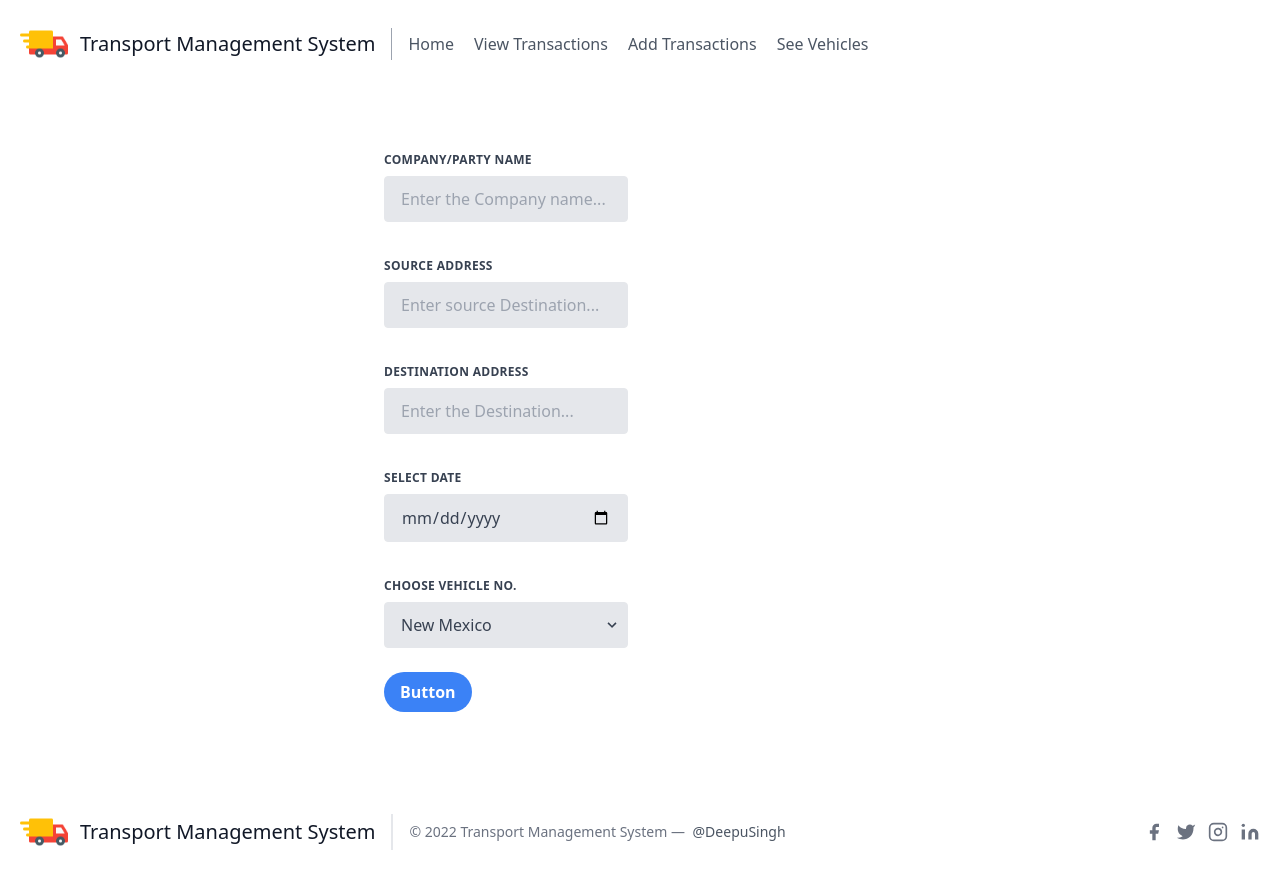
After one commit to gofordeepu/Trasnport_Management, a Flask app: page /addtransactions in a window 1280 px wide. The commit adds this page. Run offline with Flask 2, Linux system fonts and the light colour scheme; some libraries are stand-ins or nearby versions.

Commit message:
created new templates for corresponding pages and added some routes in app.py

```diff
--- a/app.py
+++ b/app.py
@@ -1,11 +1,31 @@
-from flask import Flask,render_template
+from flask import Flask,render_template,request
 
 app = Flask(__name__)
-
+# homepage
 @app.route('/')
 def home():
     return render_template("home.html")
 
+# see transactions
+@app.route('/transactions')
+def see_transactions():
+    return render_template("see_transactions.html")
+
+# add transactions
+@app.route('/addtransactions',methods=['GET','POST'])
+def add_transactions():
+    if request.method=='POST':
+        print(request.form['company'])
+        return render_template('add_transactions.html')
+    else:
+        return render_template("add_transactions.html")
+
+# see vehicals
+@app.route('/vehicals')
+def see_vehicals():
+    return render_template("see_vehicals.html")
+
+
 # main driver function
 if __name__ == '__main__':
     app.run(debug=True)
--- a/static/css/style.css
+++ b/static/css/style.css
@@ -2,3 +2,11 @@
    height: 3em;
    width: 3em;
 }
+
+header{
+   margin-bottom: 5%;
+}
+
+#addT{
+   margin:5% auto 5% auto
+}
--- /dev/null
+++ b/templates/add_transactions.html
@@ -0,0 +1,75 @@
+<html lang="en">
+<head>
+    <meta charset="UTF-8">
+    <meta http-equiv="X-UA-Compatible" content="IE=edge">
+    <meta name="viewport" content="width=device-width, initial-scale=1.0">
+    <title>Transport Management System</title>
+    <link rel="icon" href="../static/imgs/delivery-truck.png">
+    <link rel="stylesheet" href="../static/css/style.css">
+    <script src="https://cdn.tailwindcss.com"></script>
+</head>
+<body>
+<!-- header -->
+{% include 'header.html' %}
+
+<!-- section -->
+<form class="w-full max-w-lg" id="addT" action="/addtransactions" method="post">
+    <div class="flex flex-wrap -mx-3 mb-6">
+      <div class="w-full md:w-1/2 px-3 mb-6 md:mb-0">
+        <label class="block uppercase tracking-wide text-gray-700 text-xs font-bold mb-2" for="grid-first-name">
+          Company/Party Name
+        </label>
+        <input name="company" class="appearance-none block w-full bg-gray-200 text-gray-700 border border-black-500 rounded py-3 px-4 mb-3 leading-tight focus:outline-none focus:bg-white" id="grid-first-name" type="text" placeholder="Enter the Company name..." required>
+      </div>
+    </div>
+    <div class="flex flex-wrap -mx-3 mb-6">
+        <div class="w-full md:w-1/2 px-3 mb-6 md:mb-0">
+          <label class="block uppercase tracking-wide text-gray-700 text-xs font-bold mb-2" for="grid-first-name">
+            Source Address
+          </label>
+          <input name="sAdd" class="appearance-none block w-full bg-gray-200 text-gray-700 border border-black-500 rounded py-3 px-4 mb-3 leading-tight focus:outline-none focus:bg-white" id="grid-first-name" type="text" placeholder="Enter source Destination..." required>
+        </div>
+      </div>
+      <div class="flex flex-wrap -mx-3 mb-6">
+        <div class="w-full md:w-1/2 px-3 mb-6 md:mb-0">
+          <label class="block uppercase tracking-wide text-gray-700 text-xs font-bold mb-2" for="grid-first-name">
+            Destination Address
+          </label>
+          <input name="dAdd" class="appearance-none block w-full bg-gray-200 text-gray-700 border border-black-500 rounded py-3 px-4 mb-3 leading-tight focus:outline-none focus:bg-white" id="grid-first-name" type="text" placeholder="Enter the Destination..." required>
+        </div>
+      </div>
+      <div class="flex flex-wrap -mx-3 mb-6">
+        <div class="w-full md:w-1/2 px-3 mb-6 md:mb-0">
+          <label class="block uppercase tracking-wide text-gray-700 text-xs font-bold mb-2" for="grid-first-name">
+            Select Date
+          </label>
+          <input class="appearance-none block w-full bg-gray-200 text-gray-700 border border-black-500 rounded py-3 px-4 mb-3 leading-tight focus:outline-none focus:bg-white" id="grid-first-name" type="Date" placeholder="select" required>
+        </div>
+      </div>
+      <div class="flex flex-wrap -mx-3 mb-6">
+      <div class="w-full md:w-1/2 px-3 mb-6 md:mb-0">
+        <label class="block uppercase tracking-wide text-gray-700 text-xs font-bold mb-2" for="grid-state">
+          Choose Vehicle no.
+        </label>
+        <div class="relative">
+          <select class="block appearance-none w-full bg-gray-200 border border-gray-200 text-gray-700 py-3 px-4 pr-8 rounded leading-tight focus:outline-none focus:bg-white focus:border-gray-500" id="grid-state" required>
+            <option>New Mexico</option>
+            <option>Missouri</option>
+            <option>Texas</option>
+          </select>
+          <div class="pointer-events-none absolute inset-y-0 right-0 flex items-center px-2 text-gray-700">
+            <svg class="fill-current h-4 w-4" xmlns="http://www.w3.org/2000/svg" viewBox="0 0 20 20"><path d="M9.293 12.95l.707.707L15.657 8l-1.414-1.414L10 10.828 5.757 6.586 4.343 8z"/></svg>
+          </div>
+        </div>
+      </div>
+      </div>
+    </div>
+    <button  class="bg-blue-500 hover:bg-blue-700 text-white font-bold py-2 px-4 rounded-full" type="submit">
+        Button
+      </button>
+  </form>
+
+<!-- footer -->
+{% include 'footer.html' %}
+</body>
+</html>
--- a/templates/header.html
+++ b/templates/header.html
@@ -7,14 +7,9 @@
       </a>
       <nav class="md:mr-auto md:ml-4 md:py-1 md:pl-4 md:border-l md:border-gray-400	flex flex-wrap items-center text-base justify-center">
         <a href="/" class="mr-5 hover:text-gray-900">Home</a>
-        <a href="/" class="mr-5 hover:text-gray-900">View Transactions</a>
-        <a href="/" class="mr-5 hover:text-gray-900">Add Transactions</a>
-        <a href="/" class="mr-5 hover:text-gray-900">See Vehicals</a>
+        <a href="/transactions" class="mr-5 hover:text-gray-900">View Transactions</a>
+        <a href="/addtransactions" class="mr-5 hover:text-gray-900">Add Transactions</a>
+        <a href="/vehicals" class="mr-5 hover:text-gray-900">See Vehicles</a>
       </nav>
-      <!-- <button class="inline-flex items-center bg-gray-100 border-0 py-1 px-3 focus:outline-none hover:bg-gray-200 rounded text-base mt-4 md:mt-0">About
-        <svg fill="none" stroke="currentColor" stroke-linecap="round" stroke-linejoin="round" stroke-width="2" class="w-4 h-4 ml-1" viewBox="0 0 24 24">
-          <path d="M5 12h14M12 5l7 7-7 7"></path>
-        </svg>
-      </button> -->
     </div>
   </header>
```
Also changed, not shown: templates/home.html (+21 -1 lines), templates/see_transactions.html (added, +20 -0 lines), templates/see_vehicals.html (added, +20 -0 lines).
